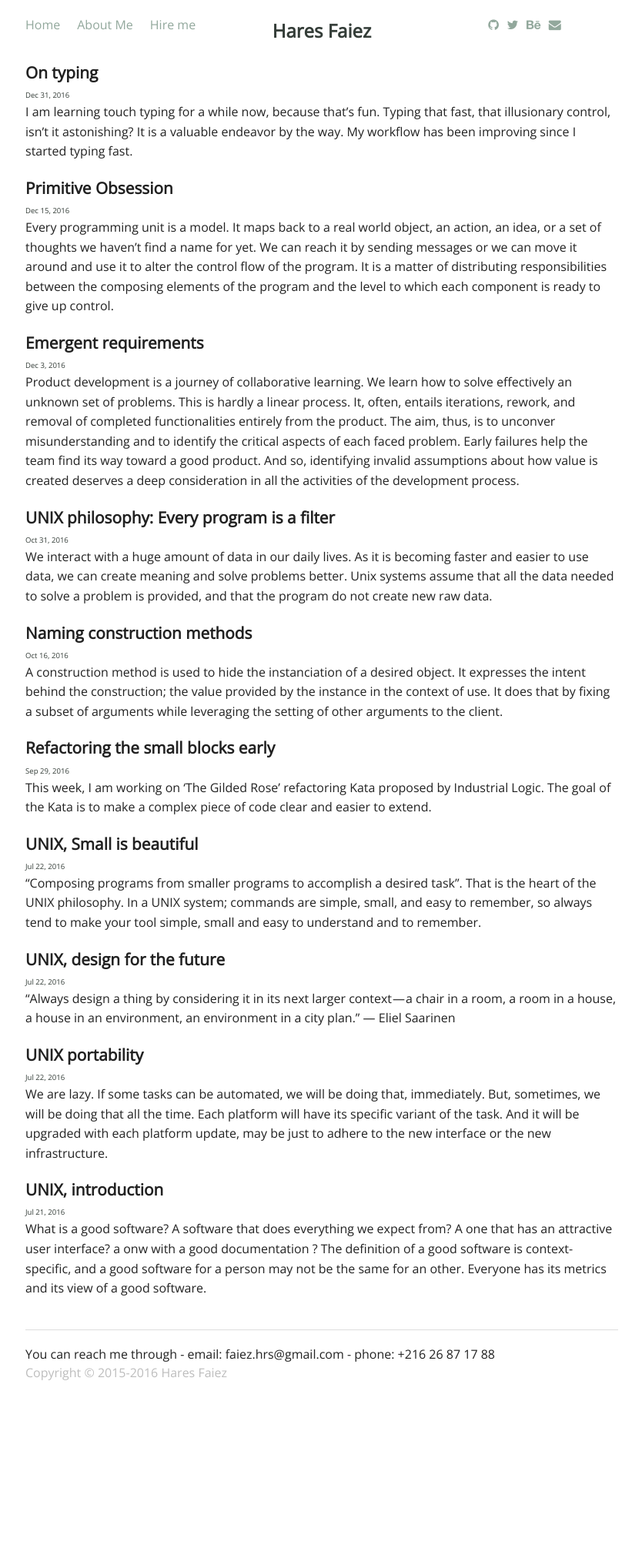
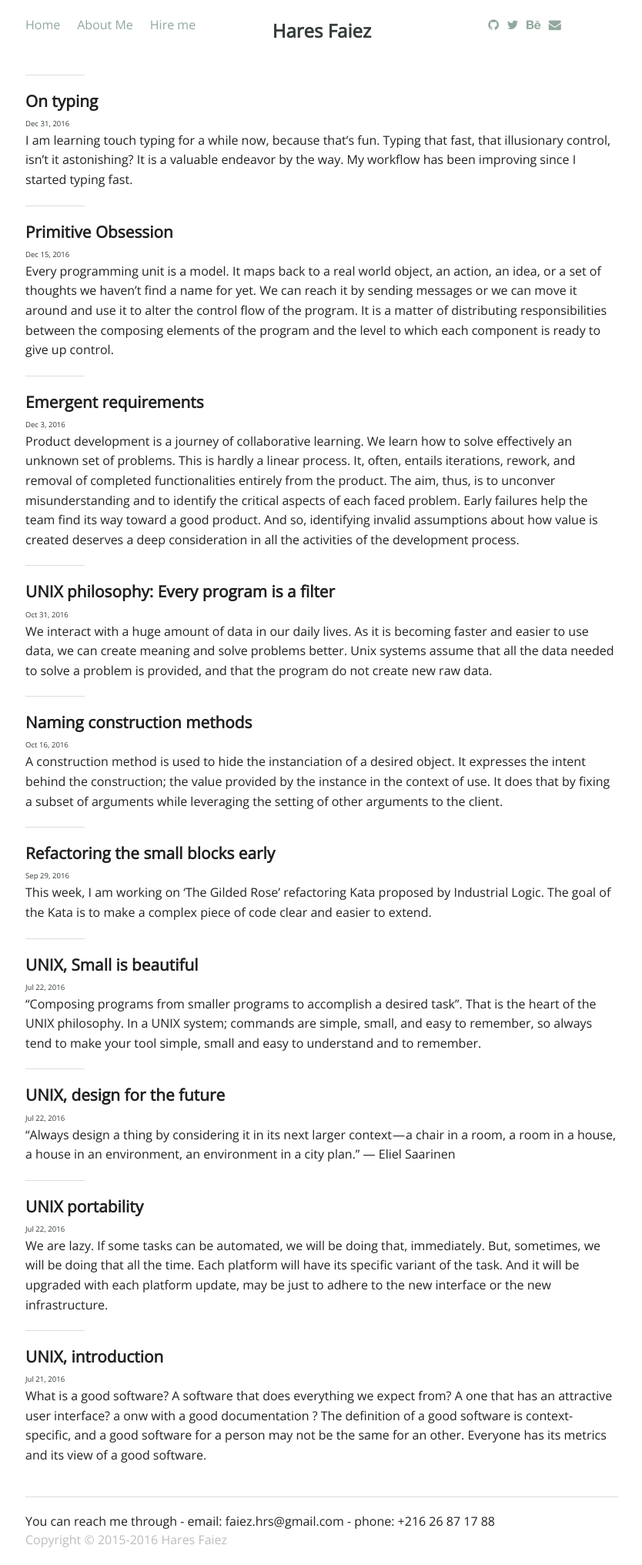
Before and after one commit to haresfaiez/haresfaiez.github.io, a Jekyll site: the page built from index.html, in a window 1280 px wide. Shown: the whole page at 77% size, without its empty margins (222-1056 px from the left). Built offline with Jekyll 4.4.1, drawn with Linux system fonts in a browser that asks for light colours; some web fonts are replaced; before the commit the page ends 1816 px from its top, so only the background shows below that.

Commit message:
Add a separator before each post in the home

```diff
--- a/_includes/posts.html
+++ b/_includes/posts.html
@@ -1,5 +1,6 @@
 {% for post in site.posts %}
 <article class="text-bloc">
+  <hr class="separator" />
   <h3 class="accent vertical-outset headline">
     <a href="{{ post.url | prepend: site.baseurl }}">
       {{ post.title }}
--- a/_sass/custom/_typography.scss
+++ b/_sass/custom/_typography.scss
@@ -25,6 +25,10 @@ article > header > .headline {
   font-size  : 1.3em;
 }
 
+.text-bloc > .separator {
+  width: 10%;
+}
+
 .logo {
   font-size:   1.5em;
   font-weight: bold;
```
